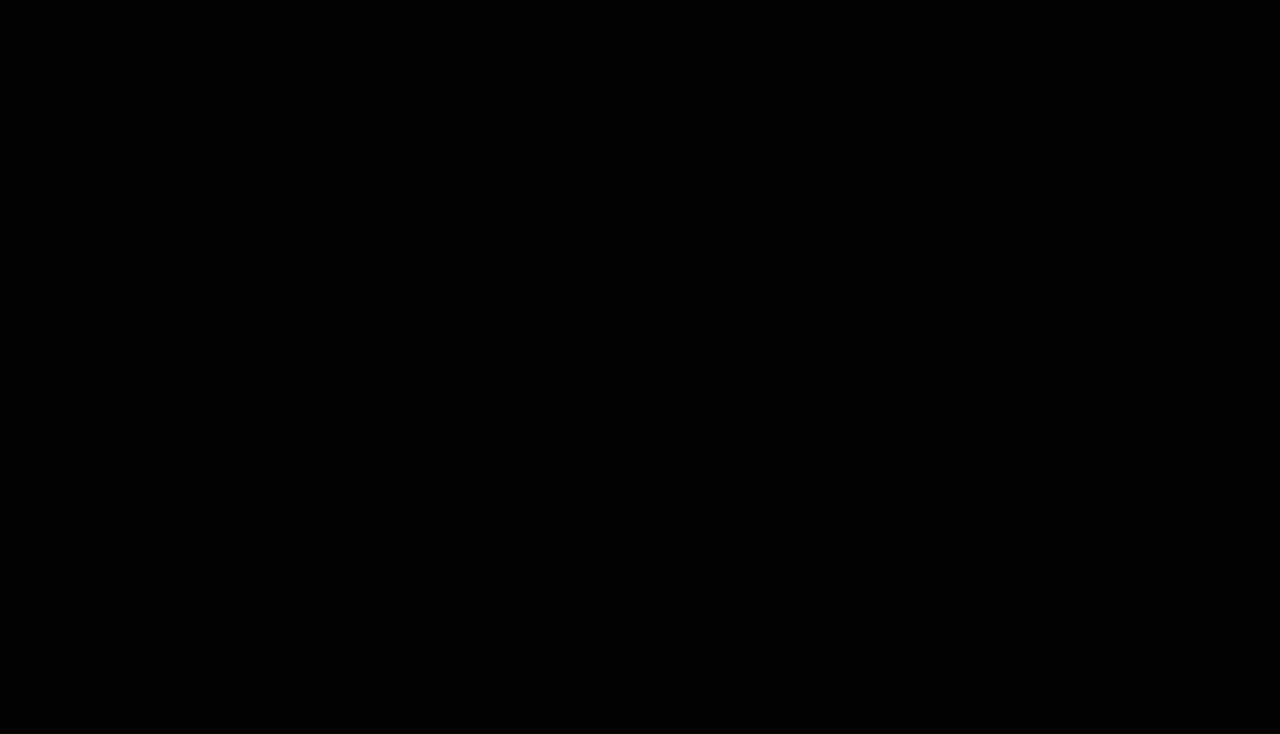
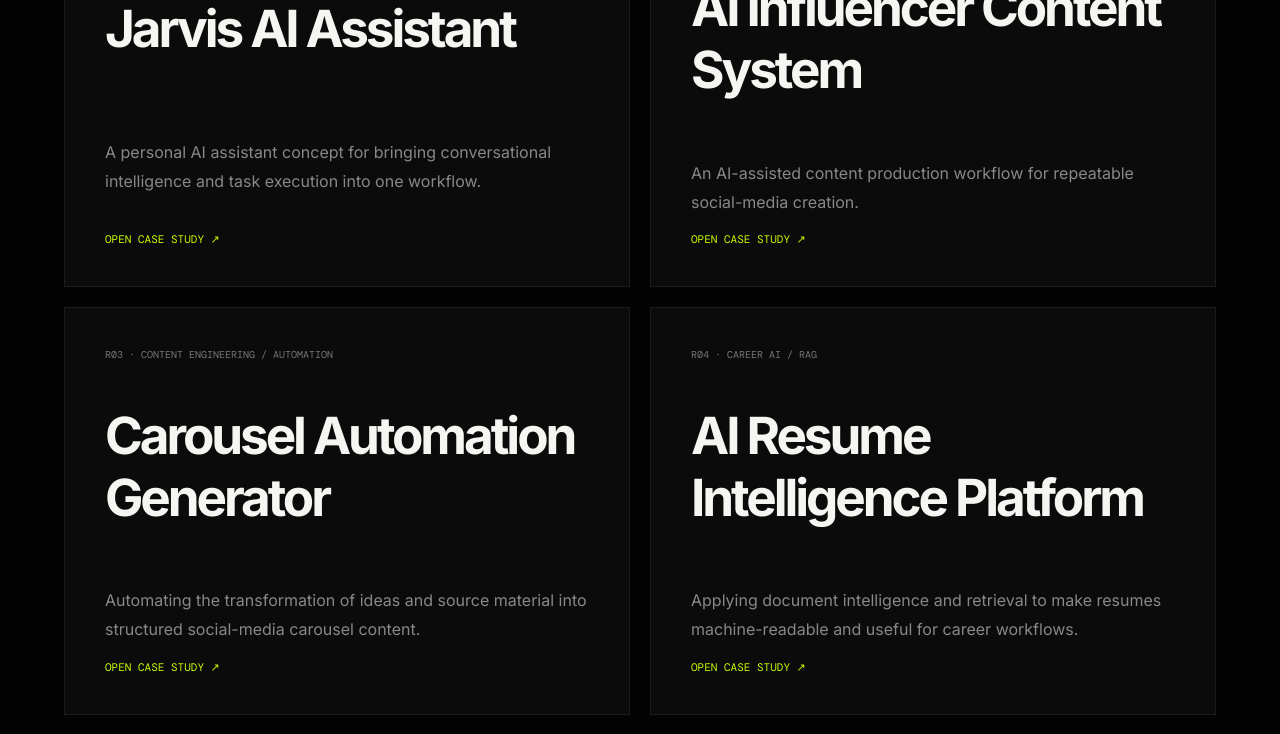
Before and after one commit to MustafaAhmed007/Mustafa-Portfolio, a Next.js app: page /work in a window 1280 px wide. Shown: the part 1760-2494 px from the top of the page. Before the commit the page ends 1770 px from the top, so only its background shows below. Built offline with nearby package versions, Linux system fonts and the light colour scheme.

Commit message:
feat: add resume projects and deepen repository evidence

```diff
--- a/content/projects.ts
+++ b/content/projects.ts
@@ -1,10 +1,16 @@
-export type Project={slug:string;index:string;name:string;kind:string;state:string;thesis:string;desc:string;architecture:string;github:string};
+export type Project={slug:string;index:string;name:string;kind:string;state:string;thesis:string;desc:string;architecture:string;github?:string;source:"repository"|"resume"};
 
 export const projects:Project[]=[
-{slug:"adaptiverag-x",index:"01",name:"AdaptiveRAG-X",kind:"RETRIEVAL / RAG",state:"Open-source project",thesis:"Adaptive retrieval routing for queries that need different evidence strategies.",desc:"A research-oriented RAG architecture that can choose retrieval depth and strategy, evaluate evidence and use bounded recovery before grounded generation.",architecture:"Query profiling → strategy routing → retrieval → reranking/evidence checks → bounded rewrite/retry → grounded response.",github:"https://github.com/MustafaAhmed007/AdaptiveRag-X"},
-{slug:"self-healing-devops-agent",index:"02",name:"Self-Healing DevOps Agent",kind:"AGENTIC / DEVOPS",state:"Repository project",thesis:"Evidence-backed autonomous software repair under verification gates.",desc:"A bounded workflow for reproducing issues, researching causes, proposing changes, running verification and producing evidence.",architecture:"Issue → reproduce → research → diagnose → bounded patch → security checks → verification → evidence → PR.",github:"https://github.com/MustafaAhmed007/Self-Healing-DevOps-Agent"},
-{slug:"linkedin-revenue-intelligence-os",index:"03",name:"LinkedIn Revenue Intelligence OS",kind:"AUTOMATION / INTELLIGENCE",state:"Repository project",thesis:"A systems approach to connecting content intelligence, experiments and revenue learning.",desc:"An automation-oriented operating system for research, content experiments, distribution, attribution and iterative improvement.",architecture:"Research → opportunity model → content → distribution → attribution → learning loop.",github:"https://github.com/MustafaAhmed007/LinkedIn-Revenue-Intelligence-OS"},
-{slug:"website-experience-os",index:"04",name:"Website Experience OS",kind:"EXPERIENCE / ENGINEERING",state:"Repository project",thesis:"A system-oriented framework for building premium digital experiences.",desc:"An evolving engineering system for reusable visual language, interaction patterns, evidence-driven content and maintainable frontend architecture.",architecture:"Content model → design system → interaction layer → implementation → QA → deployment.",github:"https://github.com/MustafaAhmed007/Website_Experience_OS"},
-{slug:"youtube-intelligence-os",index:"05",name:"YouTube Intelligence OS",kind:"RESEARCH / INTELLIGENCE",state:"Private repository project",thesis:"Evidence-linked YouTube research that turns questions into auditable intelligence packages.",desc:"A local-first research operating system that plans research angles, discovers sources, acquires transcripts, extracts evidence and claims, validates across sources, detects patterns and contradictions, and exports reusable research packages.",architecture:"Question → multi-aspect planning → source discovery → transcript acquisition → evidence → claims → validation → patterns/contradictions → opportunities → synthesis → export.",github:"https://github.com/MustafaAhmed007/YouTube_Intelligence_OS"},
-{slug:"agent-authority",index:"06",name:"Agent Authority",kind:"AGENT ACCESS / GOVERNANCE",state:"Repository project",thesis:"A verification layer for what AI agents can actually access and do.",desc:"A focused project centered on verifying real agent capabilities and permissions rather than relying only on intended configuration.",architecture:"Declared capability → observed access → action verification → evidence → authority boundary.",github:"https://github.com/MustafaAhmed007/Agent-Authority"}
+{slug:"adaptiverag-x",index:"01",name:"AdaptiveRAG-X",kind:"RETRIEVAL / RAG",state:"Verified GitHub repository",source:"repository",thesis:"Adaptive retrieval routing for queries that need different evidence strategies.",desc:"A research-oriented RAG architecture that profiles a query, selects an appropriate retrieval strategy, evaluates evidence and uses bounded recovery before grounded generation. The repository is designed around adaptive retrieval rather than forcing every query through the same pipeline.",architecture:"Query profiling → strategy routing → fast / hybrid / graph / web retrieval → reranking and evidence evaluation → bounded rewrite/retry → grounded generation.",github:"https://github.com/MustafaAhmed007/AdaptiveRag-X"},
+{slug:"self-healing-devops-agent",index:"02",name:"Self-Healing DevOps Agent",kind:"AGENTIC / DEVOPS",state:"Verified GitHub repository",source:"repository",thesis:"Evidence-backed autonomous software repair under verification gates.",desc:"A bounded engineering workflow that takes a GitHub issue through reproduction, research, diagnosis, a constrained patch, security checks and verification before producing evidence and a pull request. The important design principle is controlled autonomy rather than unverified code generation.",architecture:"Issue → reproduce → research → diagnose → bounded patch → security checks → verification → evidence → PR.",github:"https://github.com/MustafaAhmed007/Self-Healing-DevOps-Agent"},
+{slug:"linkedin-revenue-intelligence-os",index:"03",name:"LinkedIn Revenue Intelligence OS",kind:"AUTOMATION / INTELLIGENCE",state:"Verified GitHub repository",source:"repository",thesis:"A systems approach to connecting content intelligence, experiments and revenue learning.",desc:"An automation-oriented operating system for turning audience and market research into content experiments, distribution, attribution and a feedback loop. Its core idea is to treat content activity as a measurable learning system instead of isolated posting.",architecture:"Research → opportunity model → content intelligence → experiment → distribution → attribution → revenue learning → iteration.",github:"https://github.com/MustafaAhmed007/LinkedIn-Revenue-Intelligence-OS"},
+{slug:"website-experience-os",index:"04",name:"Website Experience OS",kind:"EXPERIENCE / ENGINEERING",state:"Verified GitHub repository",source:"repository",thesis:"A system-oriented framework for building premium digital experiences.",desc:"An evolving frontend and experience-engineering system focused on reusable visual language, interaction patterns, content structure and maintainable implementation. It treats a website as an engineered experience rather than a collection of pages.",architecture:"Content model → design system → interaction layer → implementation → performance/accessibility QA → deployment.",github:"https://github.com/MustafaAhmed007/Website_Experience_OS"},
+{slug:"youtube-intelligence-os",index:"05",name:"YouTube Intelligence OS",kind:"RESEARCH / INTELLIGENCE",state:"Verified private GitHub repository",source:"repository",thesis:"Evidence-linked YouTube research that turns questions into auditable intelligence packages.",desc:"A local-first research operating system that plans multiple research angles, discovers YouTube sources, acquires transcripts, extracts evidence and claims, validates claims across sources, detects patterns and contradictions, identifies opportunities, produces synthesis and exports reusable research packages. Its evidence-first design separates discovery from evidence and preserves provenance.",architecture:"Question → multi-aspect planning → source discovery → transcript acquisition → evidence → claims → cross-source validation → patterns/contradictions → opportunities → synthesis → export.",github:"https://github.com/MustafaAhmed007/YouTube_Intelligence_OS"},
+{slug:"agent-authority",index:"06",name:"Agent Authority",kind:"AGENT ACCESS / GOVERNANCE",state:"Verified GitHub repository",source:"repository",thesis:"A verification layer for what AI agents can actually access and do.",desc:"A focused project around testing the real authority boundary of AI agents. The central idea is to verify observed access and actions rather than assuming that declared permissions or intended behavior equal actual capability.",architecture:"Declared capability → observed access → action verification → evidence → authority boundary.",github:"https://github.com/MustafaAhmed007/Agent-Authority"},
+{slug:"jarvis-ai-assistant",index:"R01",name:"Jarvis AI Assistant",kind:"AI ASSISTANT / AUTOMATION",state:"Resume project",source:"resume",thesis:"A personal AI assistant concept for bringing conversational intelligence and task execution into one workflow.",desc:"A resume-listed AI assistant project exploring an assistant architecture around natural-language interaction, task handling and extensible automation. It represents the broader shift from chat-only interfaces toward action-oriented AI systems.",architecture:"User intent → task interpretation → assistant reasoning → tool/action layer → result → conversational feedback."},
+{slug:"ai-influencer-content-system",index:"R02",name:"AI Influencer Content System",kind:"CONTENT / AI AUTOMATION",state:"Resume project",source:"resume",thesis:"An AI-assisted content production workflow for repeatable social-media creation.",desc:"A system concept for moving from research and content ideation through AI-assisted script/copy generation, visual design and video assembly, followed by review and publishing. The workflow emphasizes repeatability and human review rather than claiming fully autonomous production.",architecture:"Research → ChatGPT/Claude-assisted ideation and scripting → Canva/AI design → CapCut or similar assembly → review → publishing."},
+{slug:"carousel-automation-generator",index:"R03",name:"Carousel Automation Generator",kind:"CONTENT ENGINEERING / AUTOMATION",state:"Resume project",source:"resume",thesis:"Automating the transformation of ideas and source material into structured social-media carousel content.",desc:"A content-engineering project focused on generating structured carousel narratives and production-ready slide content so repeated social content can be produced through a consistent pipeline.",architecture:"Topic/source → hook and narrative planning → slide structure → copy generation → visual/content QA → export workflow."},
+{slug:"ai-resume-intelligence-platform",index:"R04",name:"AI Resume Intelligence Platform",kind:"CAREER AI / RAG",state:"Resume project",source:"resume",thesis:"Applying document intelligence and retrieval to make resumes machine-readable and useful for career workflows.",desc:"A resume-intelligence concept focused on extracting structured information from resumes, representing projects and skills as reusable knowledge, and supporting downstream matching, search and portfolio-generation workflows.",architecture:"Resume ingestion → document parsing → structured project/skill extraction → knowledge representation → retrieval/matching → career outputs."},
+{slug:"leadgen-automation-engine",index:"R05",name:"LeadGen Automation Engine",kind:"MARKETING / AUTOMATION",state:"Resume project",source:"resume",thesis:"A workflow-oriented system for turning lead acquisition into a repeatable automation pipeline.",desc:"A lead-generation automation project centered on connecting acquisition, qualification, routing and follow-up into an operational workflow. The focus is reducing repetitive manual work while keeping lead state and next actions explicit.",architecture:"Lead acquisition → validation/enrichment → qualification → routing → follow-up → status/feedback loop."},
+{slug:"multi-agent-workflow",index:"R06",name:"Multi-Agent Workflow",kind:"AGENTIC AI / ORCHESTRATION",state:"Resume project",source:"resume",thesis:"Coordinating specialized AI agents around planning, execution and verification.",desc:"A multi-agent systems project exploring how specialized agents can divide complex work into roles while an orchestration layer manages state, handoffs and verification.",architecture:"User objective → planner → specialist agents → shared state/tool execution → reviewer/verifier → final result."}
 ];
```
